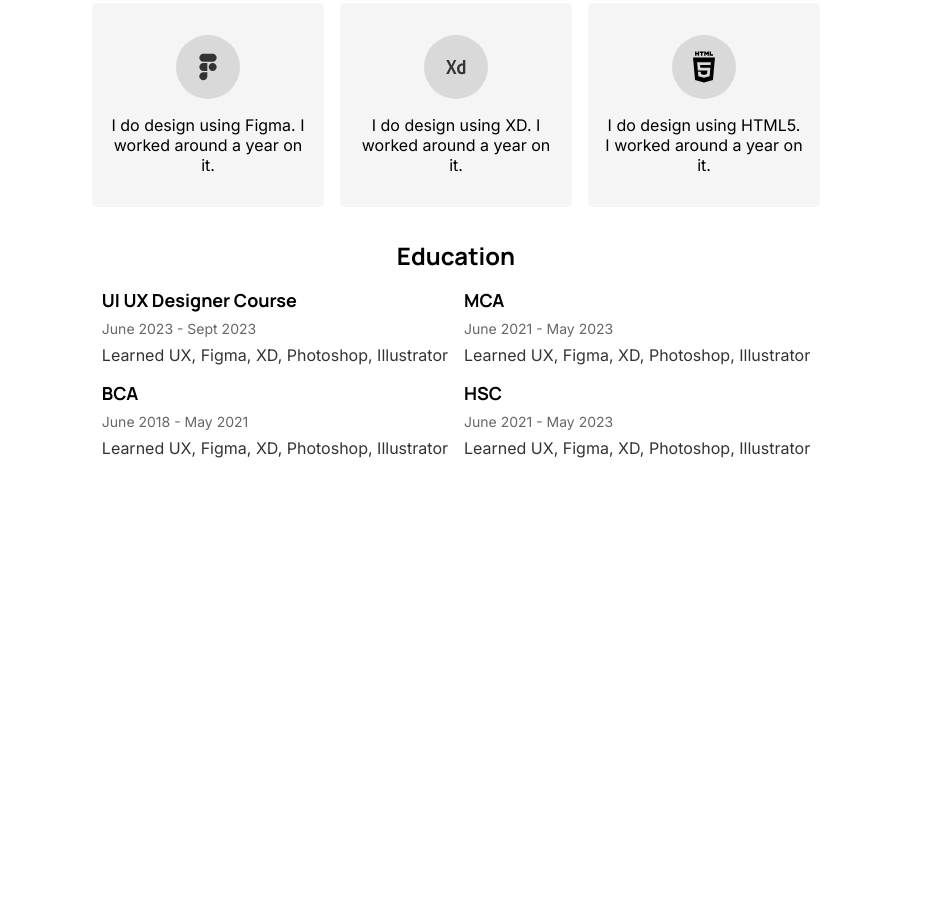
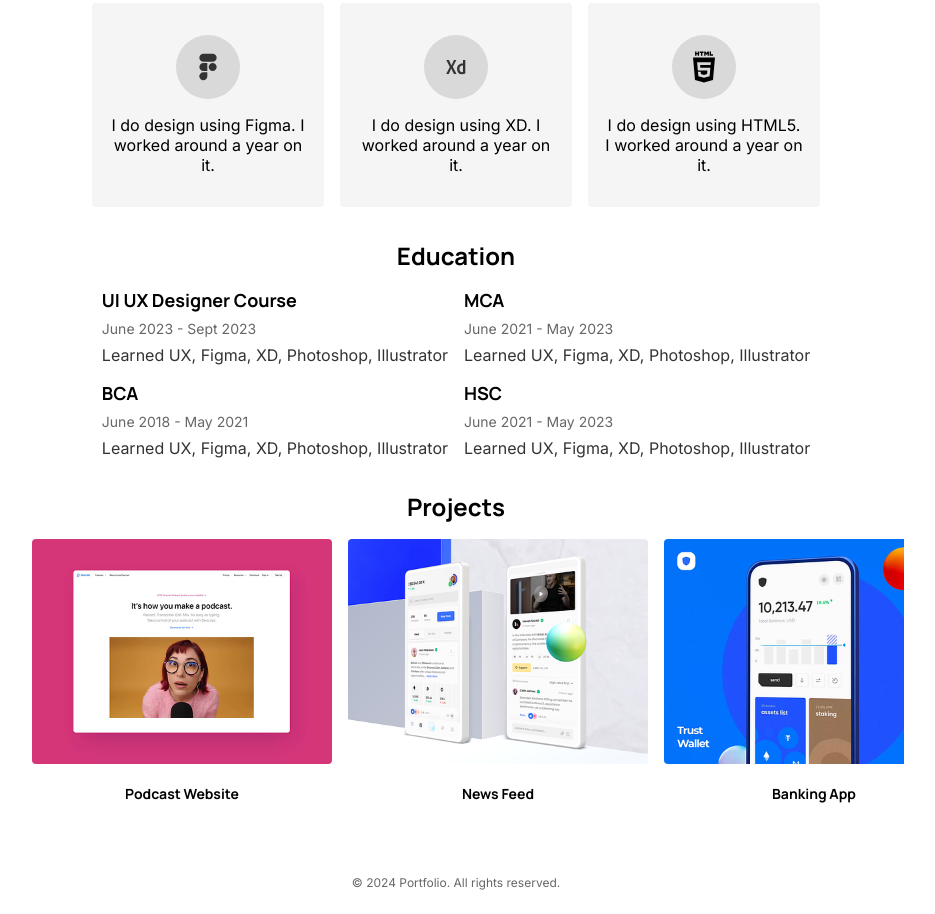
Before and after one commit to hemantathalye/static-web-design, a plain HTML site: page index.html in a window 1280 px wide. Shown: the part 610-1524 px from the top of the page, without its empty margins (184-1119 px from the left). Before the commit the page ends 1148 px from the top, so only its background shows below. Drawn offline with Linux system fonts and the light colour scheme.

Commit message:
Projects and footer

```diff
--- a/index.html
+++ b/index.html
@@ -116,8 +116,36 @@
                         </section>
                     </section>
                 </section>
+
+                <section class="projects">
+                    <h2>Projects</h2>
+                    <section class="projects-wrapper">
+                        <section class="project">
+                            <a href="#">
+                                <img src="images/1.png" alt="Podcast">
+                            </a>
+                            <h4>Podcast Website</h4>
+                        </section>
+
+                        <section class="project">
+                            <a href="#">
+                                <img src="images/2.png" alt="News">
+                            </a>
+                            <h4>News Feed</h4>
+                        </section>
+
+                        <section class="project">
+                            <a href="#">
+                                <img src="images/3.png" alt="Banking">
+                            </a>
+                            <h4>Banking App</h4>
+                        </section>
+                    </section>
+                </section>
             </main>
-            <footer></footer>
+            <footer>
+                © 2024 Portfolio.  All rights reserved.
+            </footer>
         </section>
 
     </body>
--- a/style.css
+++ b/style.css
@@ -185,6 +185,43 @@ header {
         color: rgb(0 0 0 / 80%);
     }
 }
+
+.projects {
+    display: flex;
+    flex-direction: column;
+    gap: 16px;
+
+    .projects-wrapper {
+        display: flex;
+        gap: 16px;
+        padding-left: 24px;
+        max-width: 100%;
+        overflow-x: auto;
+
+        .project {
+            display: flex;
+            flex-direction: column;
+            gap: 16px;
+            padding-bottom: 16px;
+
+            h4 {
+                font-size: .875em;
+            }
+
+            img {
+                max-width: 300px;
+                border-radius: 4px;
+            }
+        }
+    }
+}
+
+footer {
+    text-align: center;
+    font-size: 0.75em;
+    color: rgb(0 0 0 / 60%);
+}
+
 @media screen and (min-width:760px) {
     .about-us {
         p {
@@ -199,4 +236,8 @@ header {
         min-width: unset;
         max-width: 200px;
     }
+    .projects {
+        max-width: 70%;
+        margin: auto;
+    }
 }
```
Also changed, not shown: images/1.png (added), images/2.png (added), images/3.png (added).
